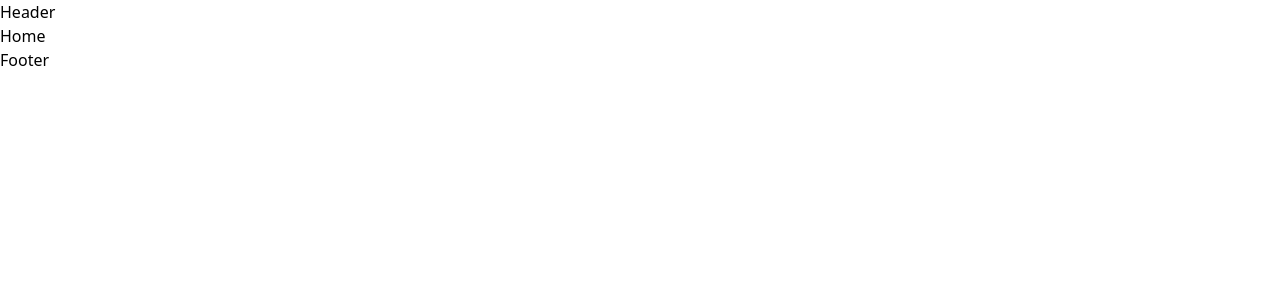
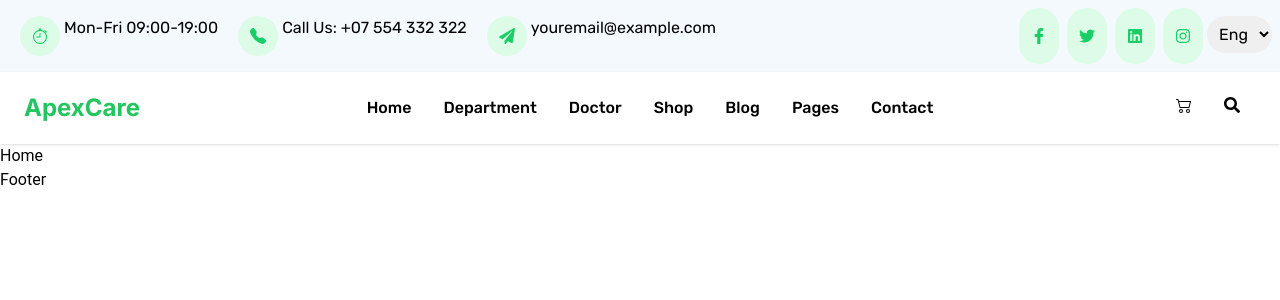
Before and after one commit to taiwo-adewale/apex-care, a React (Vite) app: page / in a window 1280 px wide. Shown: the top 300 px of the page. Built offline with nearby package versions, Linux system fonts and the light colour scheme.

Commit message:
add: info bar and navbar

```diff
--- a/index.html
+++ b/index.html
@@ -4,7 +4,10 @@
     <meta charset="UTF-8" />
     <link rel="icon" type="image/svg+xml" href="/vite.svg" />
     <meta name="viewport" content="width=device-width, initial-scale=1.0" />
-    <title>Vite + React</title>
+    <title>ApexCare</title>
+    <link rel="preconnect" href="https://fonts.googleapis.com">
+<link rel="preconnect" href="https://fonts.gstatic.com" crossorigin>
+<link href="https://fonts.googleapis.com/css2?family=Inter:wght@100;200;300;400;700;800&family=Nunito:wght@200&family=Rubik:ital,wght@0,300;0,400;0,500;0,600;0,700;0,800;0,900;1,300;1,400;1,500;1,600;1,700;1,800;1,900&display=swap" rel="stylesheet">
   </head>
   <body>
     <div id="root"></div>
--- a/src/components/Header.jsx
+++ b/src/components/Header.jsx
@@ -1,7 +1,141 @@
-import React from "react";
+import React, { useState } from "react";
+import { FaFacebookF, FaTwitter, FaLinkedin, FaInstagram, FaPaperPlane, FaSearch } from 'react-icons/fa'
+import { BsStopwatch, BsFillTelephoneFill, BsCart2 } from 'react-icons/bs'
 
 const Header = () => {
-  return <header>Header</header>;
+  const [navOpen, setNavOpen] = useState(false);
+
+  function toggleNav() {
+    setNavOpen((prevVal) => !prevVal)
+  }
+
+  return (
+    <header className="font-rubik">
+      <div className="info-bar bg-header flex flex-col md:flex-row justify-between p-2">
+        <div className="flex flex-col md:flex-row items-start md:items-center">
+          <div className="flex flex-row p-2">
+            <span className="rounded-full bg-green-100 hover:bg-green-200 p-3 mx-1">
+              <BsStopwatch color="#19ce67" />
+            </span>
+            <p className="">
+              Mon-Fri 09:00-19:00
+            </p>
+          </div>
+
+          <div className="flex flex-row p-2">
+            <span className="rounded-full bg-green-100 hover:bg-green-200 p-3 mx-1">
+              <BsFillTelephoneFill color="#19ce67" />
+            </span>
+            <p className="">
+              Call Us: +07 554 332 322
+            </p>
+          </div>
+
+          <div className="flex flex-row p-2">
+            <span className="rounded-full bg-green-100 hover:bg-green-200 p-3 mx-1">
+              <FaPaperPlane color="#19ce67" />
+            </span>
+            <p className="">
+              youremail@example.com
+            </p>
+          </div>
+        </div>
+
+        <div className="social-icons-and-language flex flex-col md:flex-row">
+          <div className="social-icons flex flex-row mx-auto">
+            <button className="rounded-full bg-green-100 hover:bg-green-200 p-3 mx-1">
+              <FaFacebookF color="#19ce67" />
+            </button>
+
+            <button className="rounded-full bg-green-100 hover:bg-green-200 p-3 mx-1">
+              <FaTwitter color="#19ce67" />
+            </button>
+
+            <button className="rounded-full bg-green-100 hover:bg-green-200 p-3 mx-1">
+              <FaLinkedin color="#19ce67" />
+            </button>
+
+            <button className="rounded-full bg-green-100 hover:bg-green-200 p-3 mx-1">
+              <FaInstagram color="#19ce67" />
+            </button>
+          </div>
+
+          <div className="mx-auto my-2">
+            <select name="language" id="language" className="rounded-full p-2">
+              <option value="english">Eng</option>
+              <option value="spanish">Spa</option>
+              <option value="arabic">Ara</option>
+              <option value="french">Fre</option>
+            </select>
+          </div>
+        </div>
+      </div>
+
+      <div className="navbar sticky top-0">
+        <nav className="flex flex-row justify-between items-center shadow p-4">
+          <div className="brand px-2">
+            <strong className="font-inter text-2xl text-green-500">
+              ApexCare
+            </strong>
+          </div>
+
+          <div className="hidden justify-center px-2 md:flex">
+            <a className="font-medium hover:text-green-500 px-4">Home</a>
+            <a className="font-medium hover:text-green-500 px-4">Department</a>
+            <a className="font-medium hover:text-green-500 px-4">Doctor</a>
+            <a className="font-medium hover:text-green-500 px-4">Shop</a>
+            <a className="font-medium hover:text-green-500 px-4">Blog</a>
+            <a className="font-medium hover:text-green-500 px-4">Pages</a>
+            <a className="font-medium hover:text-green-500 px-4">Contact</a>
+          </div>
+
+          <div className="nav-icons p-2">
+            <button className="px-4">
+              <BsCart2 />
+            </button>
+            <button className="px-4">
+              <FaSearch />
+            </button>
+          </div>
+
+          {
+            navOpen ?
+              (
+                // CLOSE ICON
+                <svg style={{ "color": "#ffffff" }} width="30" height="40"
+                  viewBox="0 0 48 48" fill="none" xmlns="http://www.w3.org/2000/svg"
+                  onClick={toggleNav}
+                  className="sm:hidden"
+                >
+                  <rect width="48" height="48" fill="white" fillOpacity="0.01"></rect>
+                  <path d="M14 14L34 34" stroke="#19ce67" strokeWidth="5" strokeLinecap="round"
+                    strokeLinejoin="round" fill="#19ce67"></path>
+                  <path d="M14 34L34 14" stroke="#19ce67" strokeWidth="5" strokeLinecap="round"
+                    strokeLinejoin="round" fill="#19ce67"></path>
+                </svg>
+
+              ) : (
+                <svg viewBox="0 0 100 80" width="30" height="40"
+                  onClick={toggleNav}
+                  className="sm:hidden"
+                >
+                  <rect width="100" height="10" stroke='#19ce67' fill='#19ce67'></rect>
+                  <rect y="30" width="100" height="10" stroke='#19ce67' fill='#19ce67'></rect>
+                  <rect y="60" width="100" height="10" stroke='#19ce67' fill='#19ce67'></rect>
+                </svg>
+              )
+          }
+        </nav>
+
+        {navOpen && (
+          <p>Nav is open</p>
+        )}
+      </div>
+
+
+    </header>
+
+  );
 };
 
 export default Header;
--- a/src/components/layout/RootLayout.jsx
+++ b/src/components/layout/RootLayout.jsx
@@ -1,5 +1,6 @@
 import { Outlet } from "react-router-dom";
-import { Header, Footer } from "..";
+import Header from '../Header';
+import Footer from '../Footer';
 
 const RootLayout = () => {
   return (
--- a/tailwind.config.js
+++ b/tailwind.config.js
@@ -2,6 +2,12 @@
 module.exports = {
   content: ["./src/**/*.{js,jsx,ts,tsx}"],
   theme: {
+    fontFamily: {
+      sans: ['Roboto', 'Helvetica', 'Arial', 'sans-serif'],
+      inter: ['Inter', 'sans-serif'],
+      nunito: ['Nunito', 'sans-serif'],
+      rubik: ['Rubik', 'sans-serif']
+    },
     container: {
       center: true,
       padding: "1rem",
@@ -16,6 +22,7 @@ module.exports = {
       colors: {
         primary: "#19ce67", // rgb((25,206,103))
         secondary: "",
+        header: "#f4f9fd"
       },
     },
   },
```
